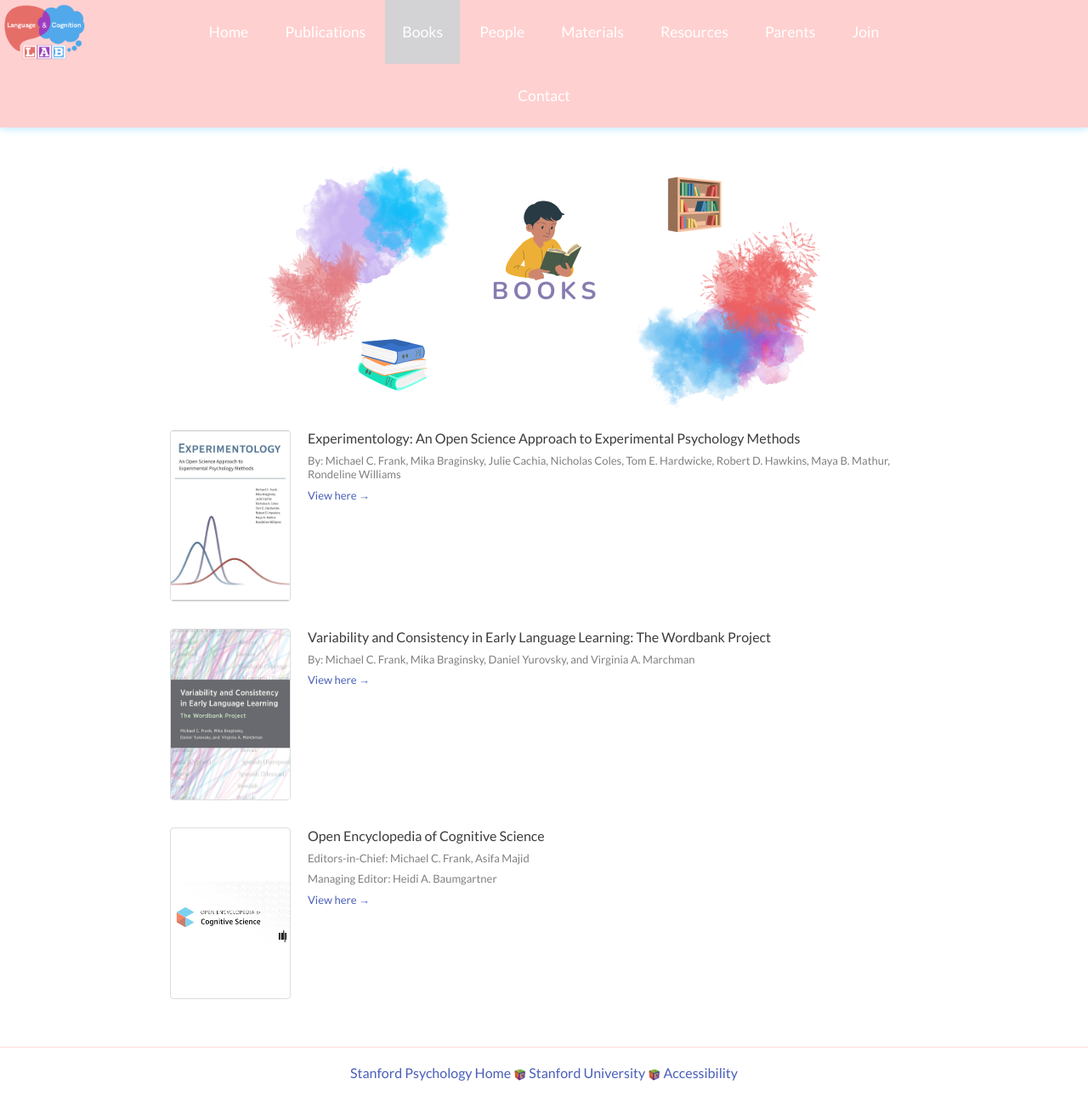
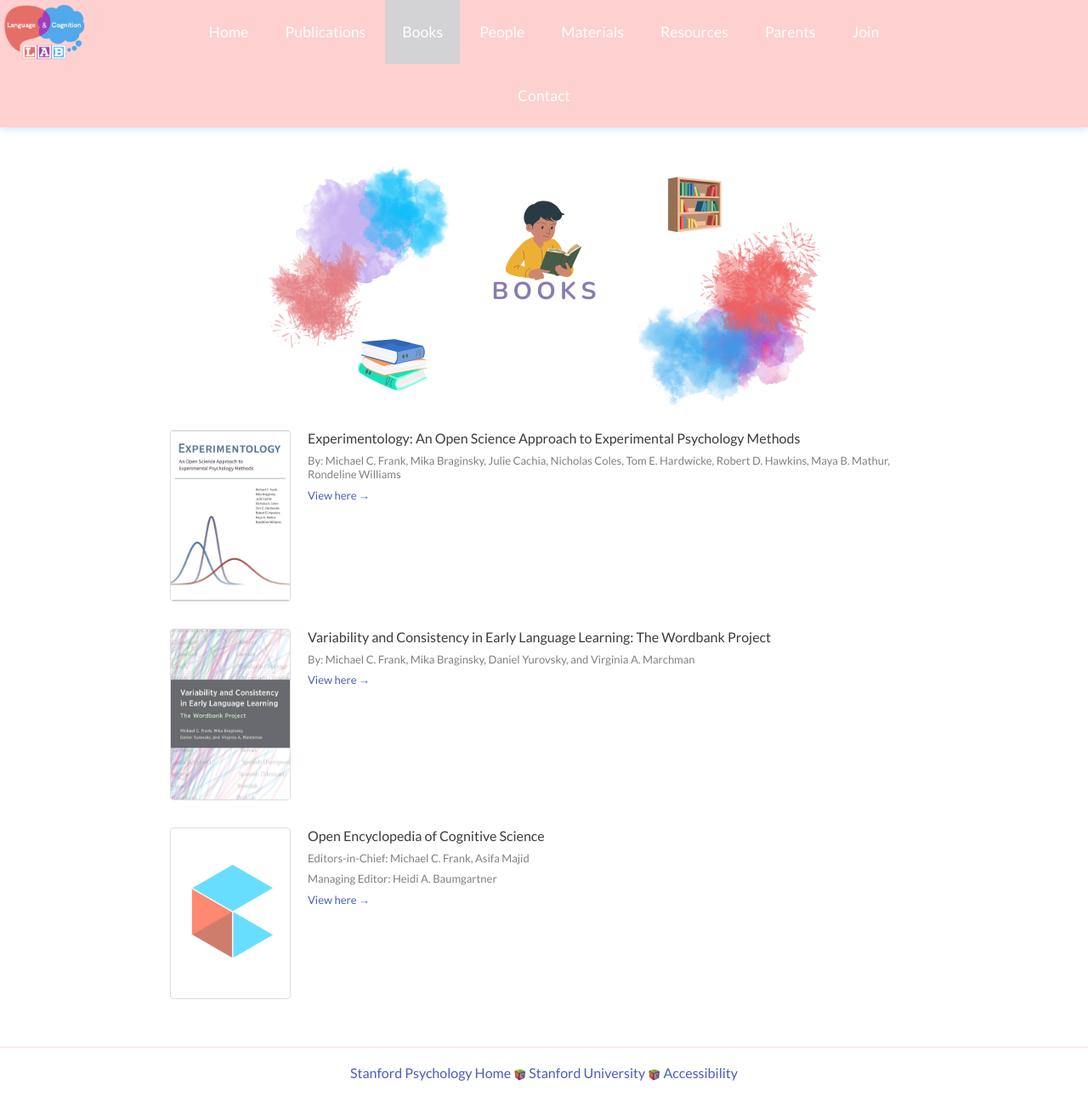
Before and after one commit to langcog/website, a Jekyll site: the page built from 01z-books.md, in a window 1280 px wide. Shown: the whole page at 85% size. Built offline with Jekyll 4.4.1, drawn with Linux system fonts in a browser that asks for light colours; nearby versions of some CDN libraries; a script that is not in the unit is left out.

Commit message:
Update 01z-books.md

```diff
--- a/01z-books.md
+++ b/01z-books.md
@@ -28,7 +28,7 @@ permalink: /books
   </div>
 
 <div class="book-card">
-    <img src="/images/OECS.jpeg" alt="Open Encyclopedia of Cognitive Science" style="object-fit: contain;" />
+    <img src="/images/OECS.png" alt="Open Encyclopedia of Cognitive Science" style="object-fit: contain;" />
     <div class="book-info">
       <p class="book-title">Open Encyclopedia of Cognitive Science</p>
       <p class="book-authors">Editors-in-Chief: Michael C. Frank, Asifa Majid</p>
```
